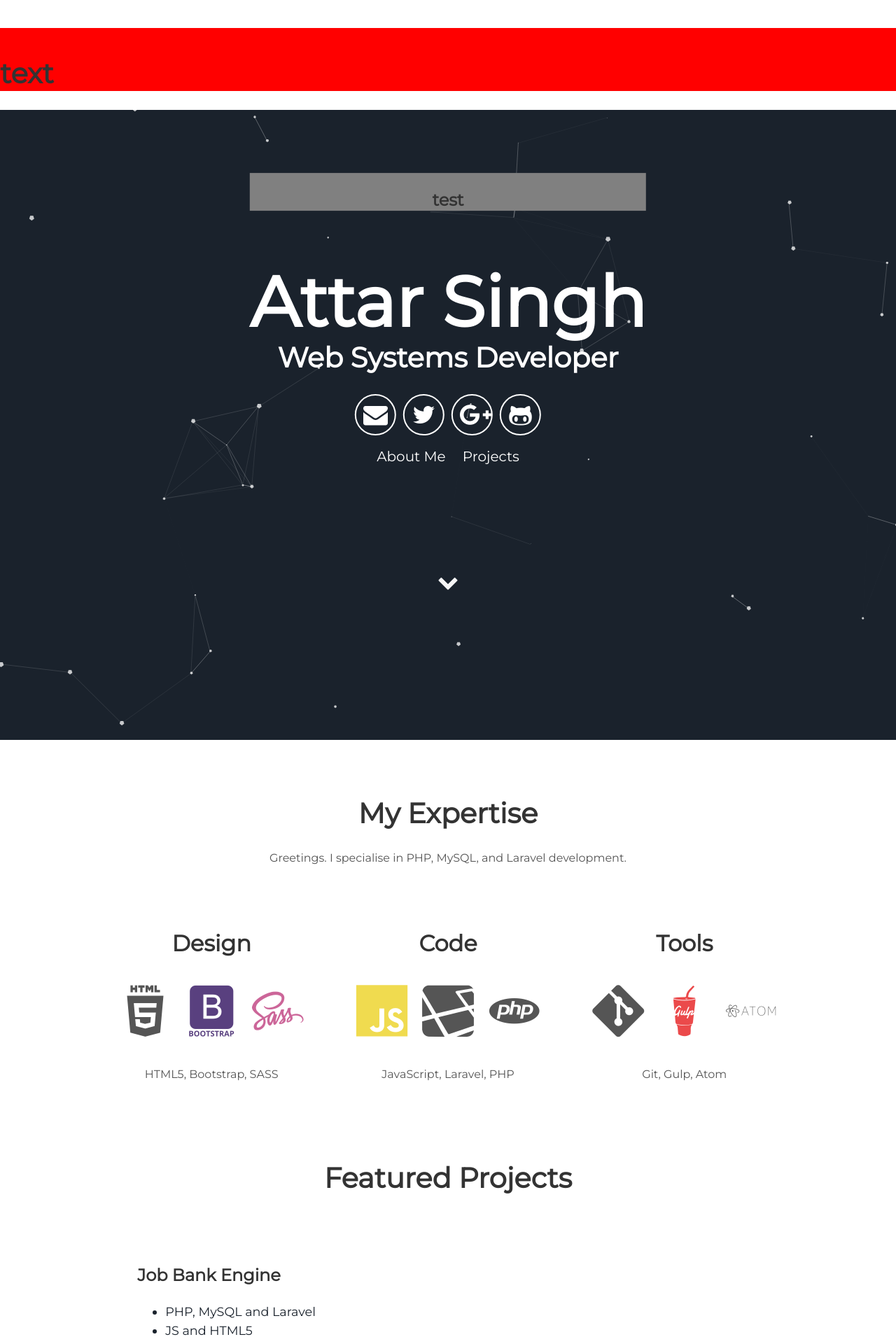
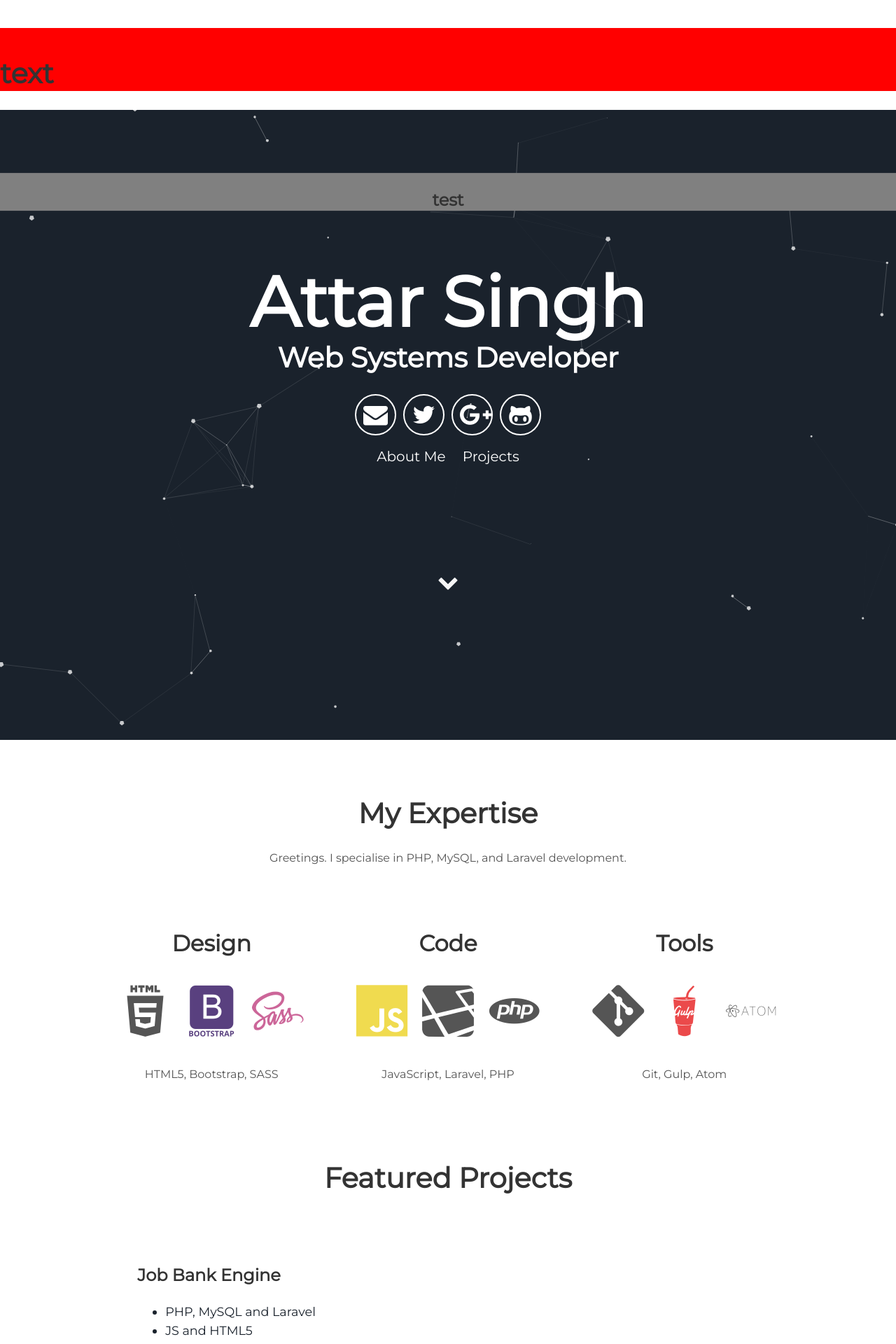
Before and after one commit to attarsinghgill/attarsinghgill.github.io, a Jekyll site: the page built from index.html, in a window 1280 px wide. Shown: the top 1920 px of the page at 70% size. Built offline with Jekyll 4.4.1, drawn with Linux system fonts in a browser that asks for light colours.

Commit message:
Update header.html

```diff
--- a/_includes/header.html
+++ b/_includes/header.html
@@ -1,6 +1,6 @@
 <div id="particles-js">
 
-  <div class="header">
+  <div class="header" style="width:100%;">
     <div style="width:100%; background-color:gray">
   <h3>test</h3>
   </div>
```
